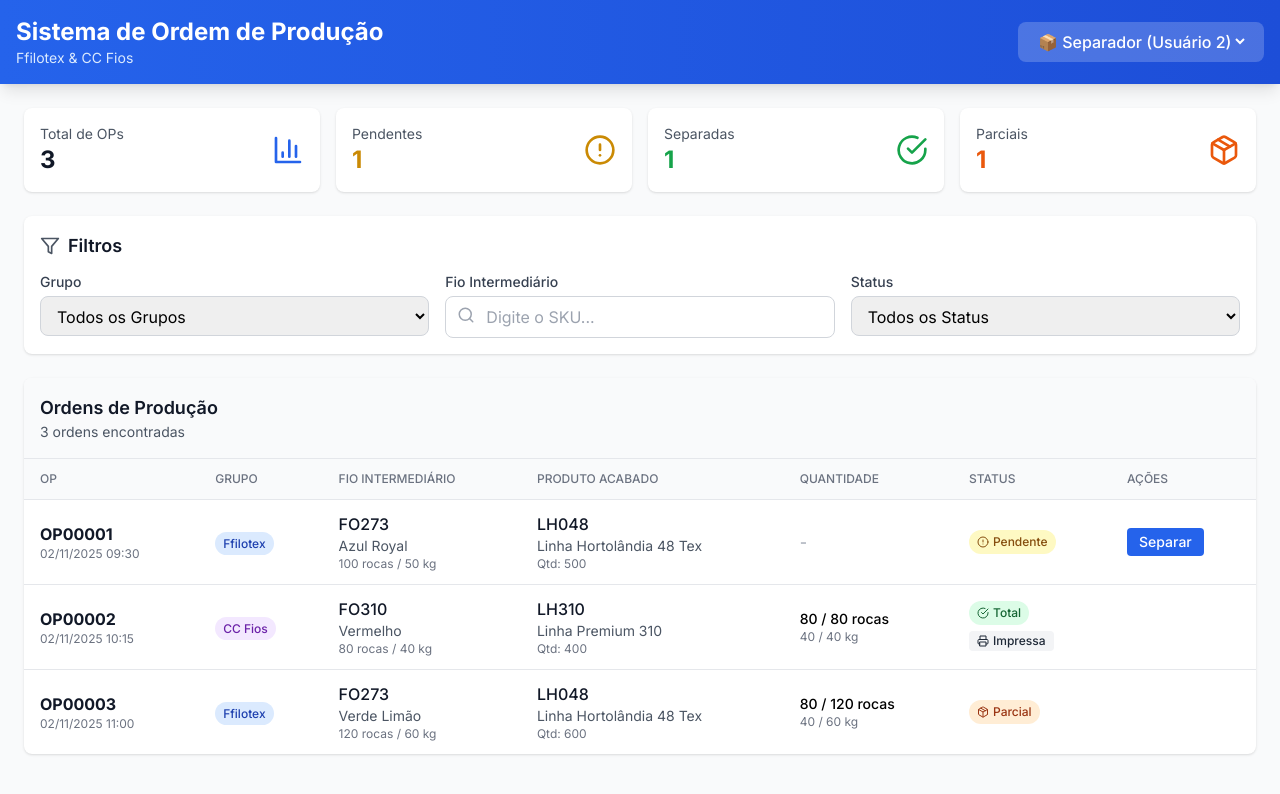
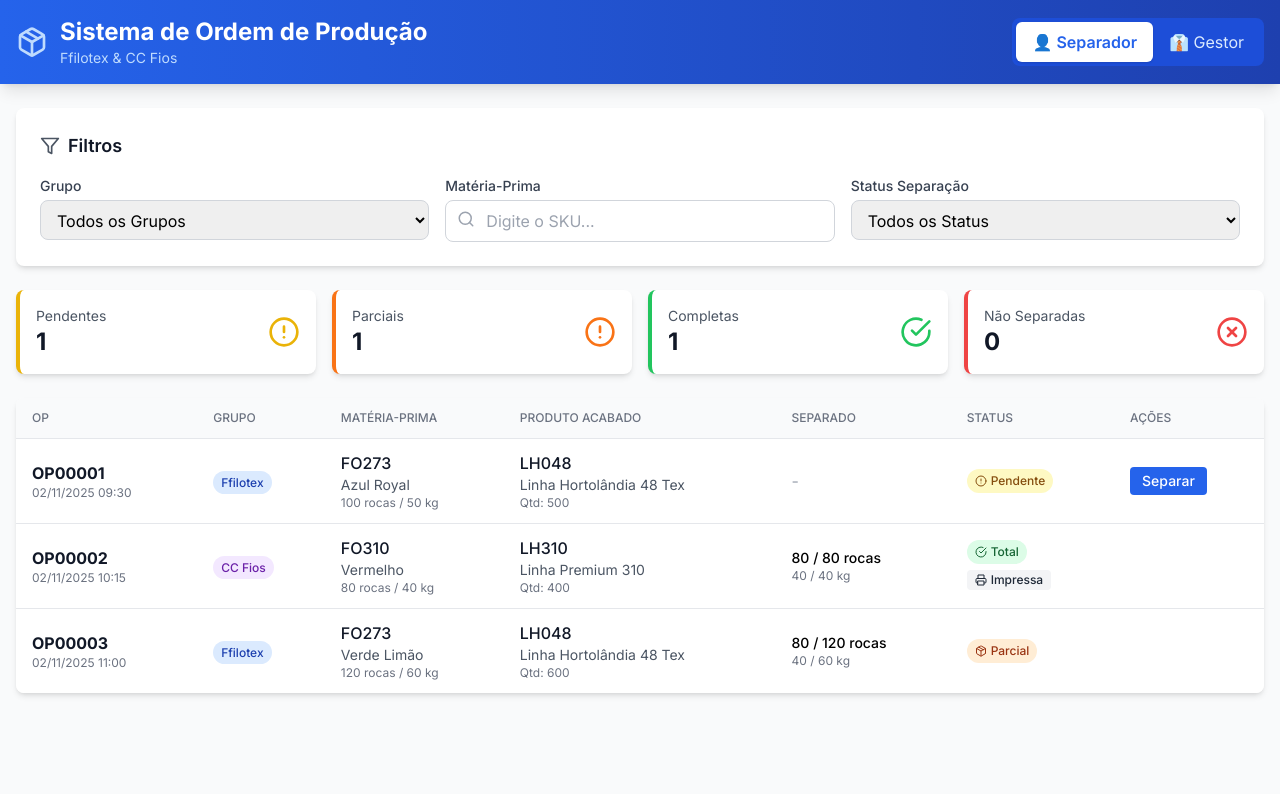
Before and after one commit to Juninhorezini/Sistema-Op, a React (Vite) app: page / in a window 1280 px wide. Shown: the top 794 px of the page. Built offline with nearby package versions, Linux system fonts and the light colour scheme; no server answers; the HTML template or start-up script is replaced by a standard one.

Commit message:
feat: integrate Google Sheets API for data synchronization and user authentication

```diff
--- a/src/App.jsx
+++ b/src/App.jsx
@@ -3,6 +3,7 @@ import { Package, Filter, CheckCircle, XCircle, AlertCircle, Printer, Search, Ey
 import ModalSeparacao from './components/ModalSeparacao';
 import ModalVisualizacao from './components/ModalVisualizacao';
 import StatusBadge from './components/StatusBadge';
+import { sheetsService } from './services/sheetsService';
 
 export default function App() {
   const [usuario, setUsuario] = useState('separador');
@@ -12,8 +13,35 @@ export default function App() {
   const [filtroStatus, setFiltroStatus] = useState('todos');
   const [opSelecionada, setOpSelecionada] = useState(null);
 
+  // Estados para Google Sheets
+  const [isGoogleReady, setIsGoogleReady] = useState(false);
+  const [isAuthenticated, setIsAuthenticated] = useState(false);
+  const [isLoadingSheets, setIsLoadingSheets] = useState(false);
+  const [useGoogleSheets, setUseGoogleSheets] = useState(false);
+
+  // Carregar dados iniciais mockados
   useEffect(() => {
     carregarDadosIniciais();
+  }, []);
+
+  // Inicializar Google Sheets API
+  useEffect(() => {
+    async function initGoogle() {
+      try {
+        console.log('🔄 Inicializando Google Sheets API...');
+        await sheetsService.initialize();
+        setIsGoogleReady(true);
+        console.log('✅ Google Sheets API pronta!');
+
+        if (sheetsService.isUserAuthenticated()) {
+          setIsAuthenticated(true);
+          console.log('✅ Usuário já autenticado');
+        }
+      } catch (error) {
+        console.error('❌ Erro ao inicializar Google Sheets:', error);
+      }
+    }
+    initGoogle();
   }, []);
 
   function carregarDadosIniciais() {
@@ -81,6 +109,50 @@ export default function App() {
     setOps(dadosSimulados);
   }
 
+  // Login com Google
+  async function handleGoogleLogin() {
+    try {
+      setIsLoadingSheets(true);
+      console.log('🔄 Fazendo login...');
+      await sheetsService.login();
+      setIsAuthenticated(true);
+      setUseGoogleSheets(true);
+      console.log('✅ Login realizado!');
+      await carregarOPsDaPlanilha();
+    } catch (error) {
+      console.error('❌ Erro no login:', error);
+      alert('Erro ao fazer login com Google. Verifique as credenciais no console.');
+    } finally {
+      setIsLoadingSheets(false);
+    }
+  }
+
+  // Logout
+  function handleGoogleLogout() {
+    sheetsService.logout();
+    setIsAuthenticated(false);
+    setUseGoogleSheets(false);
+    console.log('✅ Logout realizado');
+    carregarDadosIniciais();
+  }
+
+  // Carregar OPs da planilha
+  async function carregarOPsDaPlanilha() {
+    try {
+      setIsLoadingSheets(true);
+      console.log('🔄 Carregando OPs da planilha...');
+      const opsFromSheet = await sheetsService.buscarOPs();
+      setOps(opsFromSheet);
+      console.log(`✅ ${opsFromSheet.length} OPs carregadas da planilha!`);
+    } catch (error) {
+      console.error('❌ Erro ao carregar OPs:', error);
+      alert('Erro ao carregar dados da planilha. Verifique o console e a estrutura da planilha.');
+      carregarDadosIniciais();
+    } finally {
+      setIsLoadingSheets(false);
+    }
+  }
+
   const opsFiltradas = ops.filter(op => {
     if (filtroGrupo !== 'todos' && op.grupo !== filtroGrupo) return false;
     if (filtroProduto && !op.sku_materiaPrima.toLowerCase().includes(filtroProduto.toLowerCase())) return false;
@@ -91,95 +163,144 @@ export default function App() {
 
   function handleImprimirOP(op) {
     alert(`Abrindo impressão da ${op.numeroOP}...\n\nEm produção, isso abrirá o layout de impressão.`);
+
+    // Se conectado ao Sheets, marcar como impressa
+    if (useGoogleSheets && isAuthenticated) {
+      sheetsService.marcarComoImpressa(op.numeroOP)
+        .then(() => {
+          console.log('✅ OP marcada como impressa na planilha');
+          // Atualizar localmente
+          setOps(ops.map(o =>
+            o.numeroOP === op.numeroOP
+              ? { ...o, statusImpressao: 'Impressa', dataImpressao: new Date().toLocaleString('pt-BR') }
+              : o
+          ));
+        })
+        .catch(error => {
+          console.error('❌ Erro ao marcar como impressa:', error);
+        });
+    }
   }
 
   function handleSalvarSeparacao(dados) {
+    const opAtualizada = {
+      ...opSelecionada,
+      ...dados,
+      dataSeparacao: new Date().toLocaleString('pt-BR')
+    };
+
+    // Atualizar localmente
     setOps(ops.map(o =>
-      o.numeroOP === opSelecionada.numeroOP
-        ? { ...o, ...dados, dataSeparacao: new Date().toLocaleString('pt-BR') }
-        : o
+      o.numeroOP === opSelecionada.numeroOP ? opAtualizada : o
     ));
+
+    // Salvar na planilha se conectado
+    if (useGoogleSheets && isAuthenticated) {
+      sheetsService.atualizarSeparacao(opSelecionada.numeroOP, {
+        ...dados,
+        usuario: usuario === 'separador' ? 'Separador' : 'Gestor'
+      })
+        .then(() => {
+          console.log('✅ Separação salva na planilha!');
+          alert(`Separação da ${opSelecionada.numeroOP} salva com sucesso na planilha!`);
+        })
+        .catch(error => {
+          console.error('❌ Erro ao salvar na planilha:', error);
+          alert('Separação salva localmente, mas houve erro ao sincronizar com a planilha. Verifique o console.');
+        });
+    } else {
+      alert(`Separação da ${opSelecionada.numeroOP} atualizada! (Modo local)`);
+    }
+
     setOpSelecionada(null);
   }
 
   return (
     <div className="min-h-screen bg-gray-50">
       {/* Header */}
-      <header className="bg-gradient-to-r from-blue-600 to-blue-700 text-white p-4 shadow-lg">
-        <div className="max-w-7xl mx-auto">
+      <header className="bg-gradient-to-r from-blue-600 to-blue-800 text-white shadow-lg">
+        <div className="container mx-auto px-4 py-4">
           <div className="flex items-center justify-between">
+            <div className="flex items-center space-x-3">
+              <Package size={32} className="text-blue-200" />
               <div>
                 <h1 className="text-2xl font-bold">Sistema de Ordem de Produção</h1>
-              <p className="text-blue-100 text-sm">Ffilotex & CC Fios</p>
+                <p className="text-blue-200 text-sm">Ffilotex & CC Fios</p>
               </div>
-            <div className="bg-white bg-opacity-20 rounded-lg px-4 py-2">
-              <select
-                value={usuario}
-                onChange={(e) => setUsuario(e.target.value)}
-                className="bg-transparent text-white font-medium outline-none cursor-pointer"
+            </div>
+
+            <div className="flex items-center space-x-4">
+              {/* Botão Google Sheets */}
+              {isGoogleReady && (
+                <div className="flex items-center gap-2">
+                  {!isAuthenticated ? (
+                    <button
+                      onClick={handleGoogleLogin}
+                      disabled={isLoadingSheets}
+                      className="flex items-center gap-2 px-4 py-2 bg-green-600 text-white rounded-lg hover:bg-green-700 font-medium disabled:bg-gray-400 disabled:cursor-not-allowed transition-colors"
                     >
-                <option value="gestor" className="text-gray-900">👤 Gestor (Usuário 1)</option>
-                <option value="separador" className="text-gray-900">📦 Separador (Usuário 2)</option>
-              </select>
+                      {isLoadingSheets ? (
+                        <>
+                          <div className="w-4 h-4 border-2 border-white border-t-transparent rounded-full animate-spin"></div>
+                          Conectando...
+                        </>
+                      ) : (
+                        <>
+                          📊 Conectar Google Sheets
+                        </>
+                      )}
+                    </button>
+                  ) : (
+                    <div className="flex items-center gap-2">
+                      <span className="px-3 py-1.5 bg-green-100 text-green-800 rounded-lg text-sm font-medium flex items-center gap-1">
+                        <CheckCircle size={16} />
+                        Conectado ao Sheets
+                      </span>
+                      <button
+                        onClick={handleGoogleLogout}
+                        className="px-3 py-2 bg-red-500 text-white rounded-lg hover:bg-red-600 text-sm transition-colors"
+                      >
+                        Desconectar
+                      </button>
+                    </div>
+                  )}
+                </div>
+              )}
+
+              {/* Troca de usuário */}
+              <div className="flex bg-blue-700 rounded-lg p-1">
+                <button
+                  onClick={() => setUsuario('separador')}
+                  className={`px-4 py-2 rounded-md transition-all ${
+                    usuario === 'separador'
+                      ? 'bg-white text-blue-600 font-semibold shadow'
+                      : 'text-blue-100 hover:text-white'
+                  }`}
+                >
+                  👤 Separador
+                </button>
+                <button
+                  onClick={() => setUsuario('gestor')}
+                  className={`px-4 py-2 rounded-md transition-all ${
+                    usuario === 'gestor'
+                      ? 'bg-white text-blue-600 font-semibold shadow'
+                      : 'text-blue-100 hover:text-white'
+                  }`}
+                >
+                  👔 Gestor
+                </button>
+              </div>
             </div>
           </div>
         </div>
       </header>
 
-      <div className="max-w-7xl mx-auto p-6">
-        {/* Dashboard */}
-        <div className="grid grid-cols-1 md:grid-cols-4 gap-4 mb-6">
-          <div className="bg-white p-4 rounded-lg shadow">
-            <div className="flex items-center justify-between">
-              <div>
-                <p className="text-gray-600 text-sm">Total de OPs</p>
-                <p className="text-2xl font-bold text-gray-900">{ops.length}</p>
-              </div>
-              <BarChart3 className="text-blue-600" size={32} />
-            </div>
-          </div>
-
-          <div className="bg-white p-4 rounded-lg shadow">
-            <div className="flex items-center justify-between">
-              <div>
-                <p className="text-gray-600 text-sm">Pendentes</p>
-                <p className="text-2xl font-bold text-yellow-600">
-                  {ops.filter(o => o.statusSeparacao === 'Pendente').length}
-                </p>
-              </div>
-              <AlertCircle className="text-yellow-600" size={32} />
-            </div>
-          </div>
-
-          <div className="bg-white p-4 rounded-lg shadow">
-            <div className="flex items-center justify-between">
-              <div>
-                <p className="text-gray-600 text-sm">Separadas</p>
-                <p className="text-2xl font-bold text-green-600">
-                  {ops.filter(o => o.statusSeparacao === 'Total').length}
-                </p>
-              </div>
-              <CheckCircle className="text-green-600" size={32} />
-            </div>
-          </div>
-
-          <div className="bg-white p-4 rounded-lg shadow">
-            <div className="flex items-center justify-between">
-              <div>
-                <p className="text-gray-600 text-sm">Parciais</p>
-                <p className="text-2xl font-bold text-orange-600">
-                  {ops.filter(o => o.statusSeparacao === 'Parcial').length}
-                </p>
-              </div>
-              <Package className="text-orange-600" size={32} />
-            </div>
-          </div>
-        </div>
-
+      {/* Main Content */}
+      <div className="container mx-auto px-4 py-6">
         {/* Filtros */}
-        <div className="bg-white rounded-lg shadow p-4 mb-6">
-          <div className="flex items-center space-x-2 mb-3">
-            <Filter size={20} className="text-gray-600" />
+        <div className="bg-white rounded-lg shadow-md p-6 mb-6">
+          <div className="flex items-center space-x-2 mb-4">
+            <Filter className="text-gray-600" size={20} />
             <h2 className="text-lg font-semibold text-gray-900">Filtros</h2>
           </div>
 
@@ -198,7 +319,7 @@ export default function App() {
             </div>
 
             <div>
-              <label className="block text-sm font-medium text-gray-700 mb-1">Fio Intermediário</label>
+              <label className="block text-sm font-medium text-gray-700 mb-1">Matéria-Prima</label>
               <div className="relative">
                 <Search className="absolute left-3 top-2.5 text-gray-400" size={18} />
                 <input
@@ -212,7 +333,7 @@ export default function App() {
             </div>
 
             <div>
-              <label className="block text-sm font-medium text-gray-700 mb-1">Status</label>
+              <label className="block text-sm font-medium text-gray-700 mb-1">Status Separação</label>
               <select
                 value={filtroStatus}
                 onChange={(e) => setFiltroStatus(e.target.value)}
@@ -220,40 +341,101 @@ export default function App() {
               >
                 <option value="todos">Todos os Status</option>
                 <option value="Pendente">Pendente</option>
-                <option value="Total">Separado Total</option>
-                <option value="Parcial">Separado Parcial</option>
+                <option value="Parcial">Parcial</option>
+                <option value="Total">Total</option>
                 <option value="NaoSeparou">Não Separou</option>
               </select>
             </div>
           </div>
         </div>
 
-        {/* Tabela de OPs */}
-        <div className="bg-white rounded-lg shadow overflow-hidden">
-          <div className="p-4 border-b bg-gray-50">
-            <h2 className="text-lg font-semibold text-gray-900">
-              {usuario === 'gestor' ? 'Ordens Prontas para Impressão' : 'Ordens de Produção'}
-            </h2>
-            <p className="text-sm text-gray-600">
-              {opsFiltradas.length} {opsFiltradas.length === 1 ? 'ordem encontrada' : 'ordens encontradas'}
+        {/* Estatísticas */}
+        <div className="grid grid-cols-1 md:grid-cols-4 gap-4 mb-6">
+          <div className="bg-white p-4 rounded-lg shadow-md border-l-4 border-yellow-500">
+            <div className="flex items-center justify-between">
+              <div>
+                <p className="text-sm text-gray-600">Pendentes</p>
+                <p className="text-2xl font-bold text-gray-900">
+                  {ops.filter(op => op.statusSeparacao === 'Pendente').length}
                 </p>
               </div>
+              <AlertCircle className="text-yellow-500" size={32} />
+            </div>
+          </div>
 
+          <div className="bg-white p-4 rounded-lg shadow-md border-l-4 border-orange-500">
+            <div className="flex items-center justify-between">
+              <div>
+                <p className="text-sm text-gray-600">Parciais</p>
+                <p className="text-2xl font-bold text-gray-900">
+                  {ops.filter(op => op.statusSeparacao === 'Parcial').length}
+                </p>
+              </div>
+              <AlertCircle className="text-orange-500" size={32} />
+            </div>
+          </div>
+
+          <div className="bg-white p-4 rounded-lg shadow-md border-l-4 border-green-500">
+            <div className="flex items-center justify-between">
+              <div>
+                <p className="text-sm text-gray-600">Completas</p>
+                <p className="text-2xl font-bold text-gray-900">
+                  {ops.filter(op => op.statusSeparacao === 'Total').length}
+                </p>
+              </div>
+              <CheckCircle className="text-green-500" size={32} />
+            </div>
+          </div>
+
+          <div className="bg-white p-4 rounded-lg shadow-md border-l-4 border-red-500">
+            <div className="flex items-center justify-between">
+              <div>
+                <p className="text-sm text-gray-600">Não Separadas</p>
+                <p className="text-2xl font-bold text-gray-900">
+                  {ops.filter(op => op.statusSeparacao === 'NaoSeparou').length}
+                </p>
+              </div>
+              <XCircle className="text-red-500" size={32} />
+            </div>
+          </div>
+        </div>
+
+        {/* Loading indicator */}
+        {isLoadingSheets && (
+          <div className="bg-blue-50 border border-blue-200 rounded-lg p-4 mb-6 flex items-center gap-3">
+            <div className="w-5 h-5 border-3 border-blue-600 border-t-transparent rounded-full animate-spin"></div>
+            <span className="text-blue-700 font-medium">Sincronizando com Google Sheets...</span>
+          </div>
+        )}
+
+        {/* Tabela de OPs */}
+        <div className="bg-white rounded-lg shadow-md overflow-hidden">
           <div className="overflow-x-auto">
-            <table className="w-full">
-              <thead className="bg-gray-50 border-b">
+            <table className="min-w-full divide-y divide-gray-200">
+              <thead className="bg-gray-50">
                 <tr>
                   <th className="px-4 py-3 text-left text-xs font-medium text-gray-500 uppercase">OP</th>
                   <th className="px-4 py-3 text-left text-xs font-medium text-gray-500 uppercase">Grupo</th>
-                  <th className="px-4 py-3 text-left text-xs font-medium text-gray-500 uppercase">Fio Intermediário</th>
+                  <th className="px-4 py-3 text-left text-xs font-medium text-gray-500 uppercase">Matéria-Prima</th>
                   <th className="px-4 py-3 text-left text-xs font-medium text-gray-500 uppercase">Produto Acabado</th>
-                  <th className="px-4 py-3 text-left text-xs font-medium text-gray-500 uppercase">Quantidade</th>
+                  <th className="px-4 py-3 text-left text-xs font-medium text-gray-500 uppercase">Separado</th>
                   <th className="px-4 py-3 text-left text-xs font-medium text-gray-500 uppercase">Status</th>
                   <th className="px-4 py-3 text-left text-xs font-medium text-gray-500 uppercase">Ações</th>
                 </tr>
               </thead>
-              <tbody className="divide-y divide-gray-200">
-                {opsFiltradas.map(op => (
+              <tbody className="bg-white divide-y divide-gray-200">
+                {opsFiltradas.length === 0 ? (
+                  <tr>
+                    <td colSpan="7" className="px-4 py-8 text-center text-gray-500">
+                      <div className="flex flex-col items-center">
+                        <Package size={48} className="text-gray-300 mb-2" />
+                        <p className="text-lg font-medium">Nenhuma OP encontrada</p>
+                        <p className="text-sm">Ajuste os filtros ou aguarde o carregamento dos dados</p>
+                      </div>
+                    </td>
+                  </tr>
+                ) : (
+                  opsFiltradas.map(op => (
                     <tr key={op.numeroOP} className="hover:bg-gray-50">
                       <td className="px-4 py-3">
                         <div className="font-bold text-gray-900">{op.numeroOP}</div>
@@ -331,7 +513,8 @@ export default function App() {
                         )}
                       </td>
                     </tr>
-                ))}
+                  ))
+                )}
               </tbody>
             </table>
           </div>
```
Lines whose indentation alone changed are shown as unchanged.
